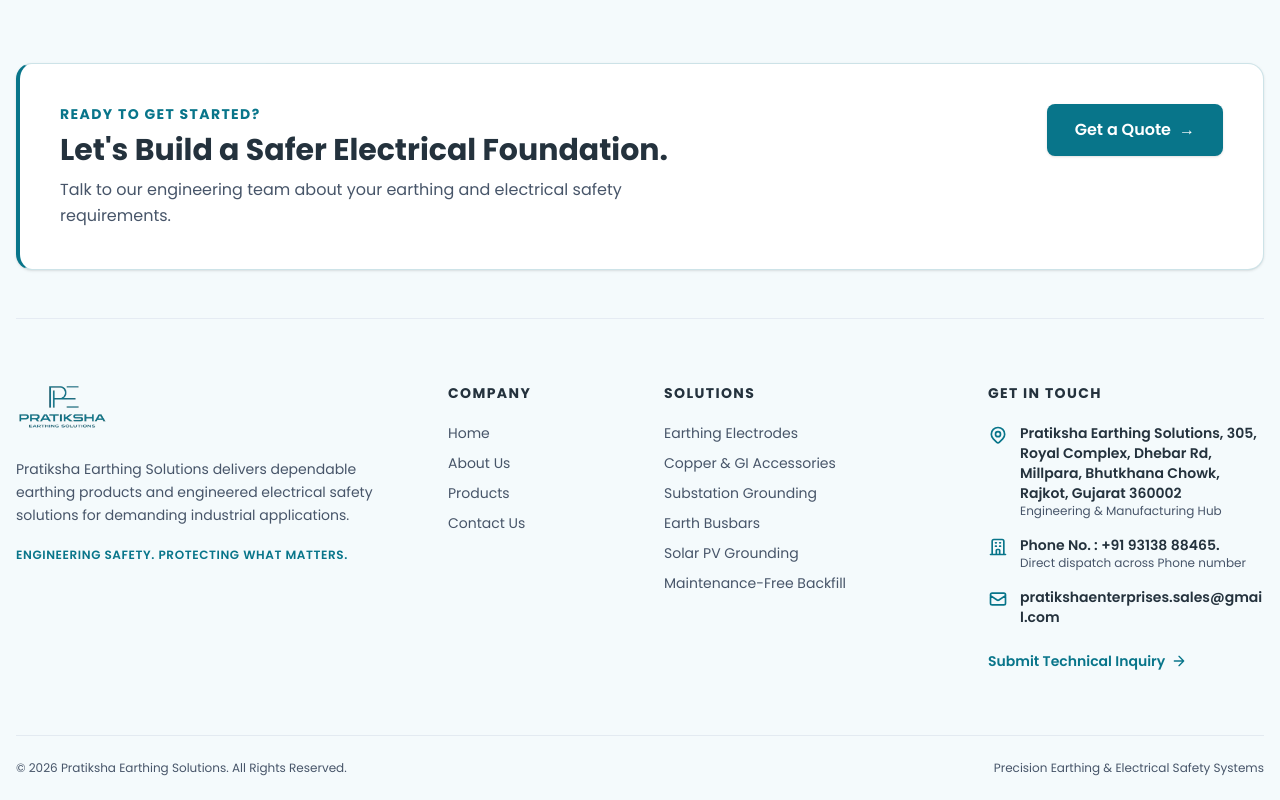
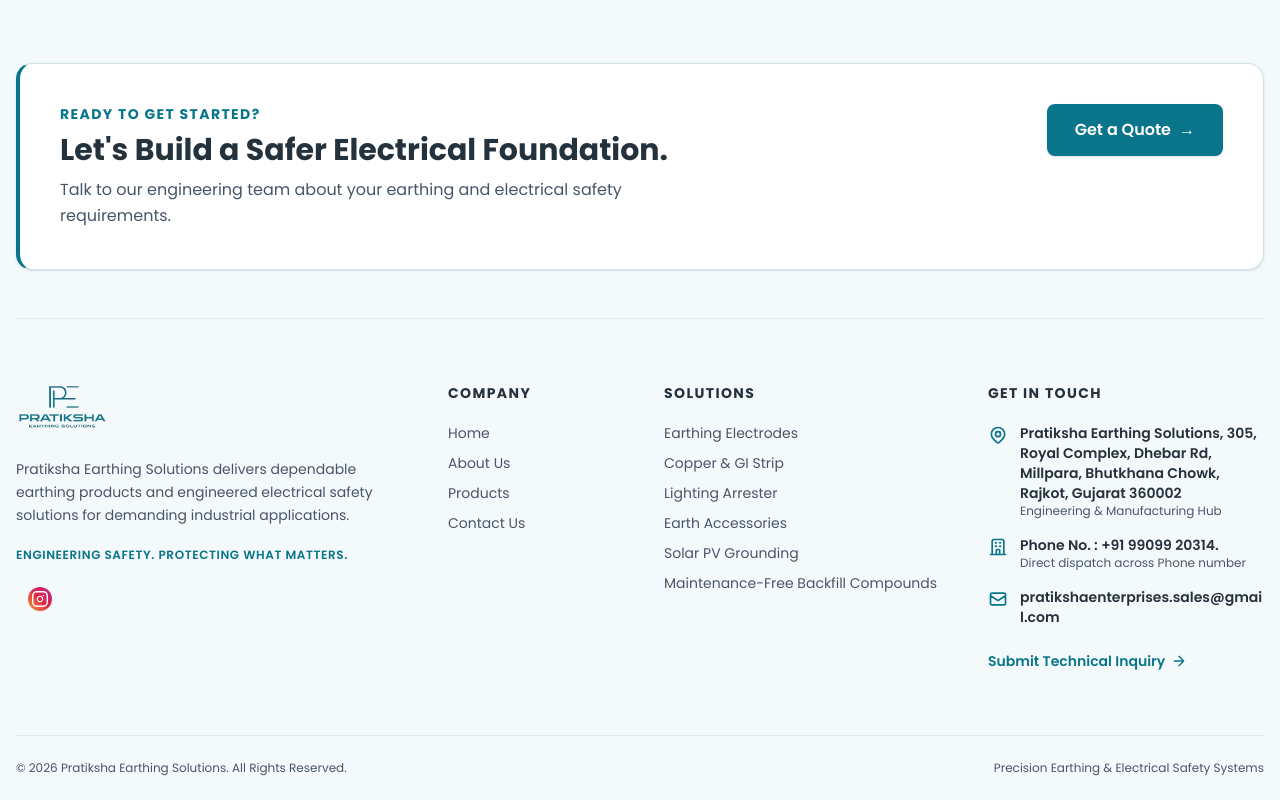
Before and after one commit to PrinceChavda09/pratiksha-enterprises, a Next.js app: page / in a window 1280 px wide. Shown: the part 4864-5664 px from the top of the page. Built offline with nearby package versions, Linux system fonts and the light colour scheme.

Commit message:
Add social media link and some changes on Solution link

```diff
--- a/src/components/footer.tsx
+++ b/src/components/footer.tsx
@@ -1,6 +1,6 @@
 import Image from "next/image";
 import Link from "next/link";
-import { ArrowRightIcon } from "@/components/icon";
+import { ArrowRightIcon, InstagramIcon } from "@/components/icon";
 import { Reveal, StaggerContainer, StaggerItem } from "@/components/animations";
 
 export default function Footer() {
@@ -16,14 +16,14 @@
   const solutions = [
     { name: "Earthing Electrodes", href: "/products/earthing-electrodes" },
     {
-      name: "Copper & GI Accessories",
+      name: "Copper & GI Strip",
       href: "/products/copper-gi-accessories",
     },
-    { name: "Substation Grounding", href: "/products/substation-grounding" },
-    { name: "Earth Busbars", href: "/products/earth-busbars" },
+    { name: "Lighting Arrester", href: "/products/substation-grounding" },
+    { name: "Earth Accessories", href: "/products/earth-busbars" },
     { name: "Solar PV Grounding", href: "/products/solar-pv-grounding" },
     {
-      name: "Maintenance-Free Backfill",
+      name: "Maintenance-Free Backfill Compounds",
       href: "/products/maintenance-free-backfill",
     },
   ];
@@ -95,6 +95,21 @@
               <span className="text-xs font-semibold text-[var(--primary-color)] tracking-wider uppercase">
                 Engineering safety. Protecting what matters.
               </span>
+            </div>
+
+            {/* Instagram ID Link */}
+            <div className="pt-4 flex items-center justify-center md:justify-start">
+              <a
+                href="https://www.instagram.com/pratiksha_earthing_solutions/"
+                target="_blank"
+                rel="noopener noreferrer"
+                className="group inline-flex items-center gap-2.5 px-3 py-2 rounded-full transition-all duration-200 text-xs font-semibold text-[var(--text-heading)] focus:outline-none focus-visible:ring-2 focus-visible:ring-[var(--primary-color)]"
+                aria-label="Follow Pratiksha Earthing Solutions on Instagram"
+              >
+                <span className="w-6 h-6 rounded-full flex items-center justify-center bg-gradient-to-tr from-[#f09433] via-[#dc2743] to-[#bc1888] text-white shrink-0 shadow-xs group-hover:scale-110 transition-transform duration-200">
+                  <InstagramIcon className="w-4 h-4" />
+                </span>
+              </a>
             </div>
           </StaggerItem>
 
@@ -199,7 +214,7 @@
                 </svg>
                 <div>
                   <p className="font-semibold text-[var(--text-heading)]">
-                    Phone No. : +91 93138 88465.
+                    Phone No. : +91 99099 20314.
                   </p>
                   <p className="text-xs text-[var(--gray-color)]">
                     Direct dispatch across Phone number
--- a/src/components/icon.tsx
+++ b/src/components/icon.tsx
@@ -106,6 +106,9 @@
     icons: {
       "whatsapp-fill": {
         body: '<path fill="currentColor" fill-rule="evenodd" d="M17.415 14.382c-.298-.149-1.759-.867-2.031-.967s-.47-.148-.669.15c-.198.297-.767.966-.94 1.164c-.174.199-.347.223-.644.075c-.297-.15-1.255-.463-2.39-1.475c-.883-.788-1.48-1.761-1.653-2.059c-.173-.297-.019-.458.13-.606c.134-.133.297-.347.446-.52s.198-.298.297-.497c.1-.198.05-.371-.025-.52c-.074-.149-.668-1.612-.916-2.207c-.241-.579-.486-.5-.668-.51c-.174-.008-.372-.01-.57-.01s-.52.074-.792.372c-.273.297-1.04 1.016-1.04 2.479c0 1.462 1.064 2.875 1.213 3.074s2.095 3.2 5.076 4.487c.71.306 1.263.489 1.694.625c.712.227 1.36.195 1.872.118c.57-.085 1.758-.719 2.006-1.413s.247-1.289.173-1.413s-.272-.198-.57-.347m-5.422 7.403h-.004a9.87 9.87 0 0 1-5.032-1.378l-.36-.214l-3.742.982l.999-3.648l-.235-.374a9.86 9.86 0 0 1-1.511-5.26c.002-5.45 4.436-9.884 9.889-9.884a9.8 9.8 0 0 1 6.988 2.899a9.82 9.82 0 0 1 2.892 6.992c-.002 5.45-4.436 9.885-9.884 9.885m8.412-18.297A11.82 11.82 0 0 0 11.992 0C5.438 0 .102 5.335.1 11.892a11.86 11.86 0 0 0 1.587 5.945L0 24l6.304-1.654a11.9 11.9 0 0 0 5.684 1.448h.005c6.554 0 11.89-5.335 11.892-11.893a11.82 11.82 0 0 0-3.48-8.413" clip-rule="evenodd"/>',
+      },
+      "instagram-fill": {
+        body: '<path fill="currentColor" fill-rule="evenodd" d="M12 7.063c-2.723 0-4.937 2.214-4.937 4.937 0 2.723 2.214 4.937 4.937 4.937 2.723 0 4.937-2.214 4.937-4.937 0-2.723-2.214-4.937-4.937-4.937zm0 8.162c-1.78 0-3.225-1.445-3.225-3.225 0-1.78 1.445-3.225 3.225-3.225 1.78 0 3.225 1.445 3.225 3.225 0 1.78-1.445 3.225-3.225 3.225zm6.406-8.588a1.153 1.153 0 1 1-2.306 0 1.153 1.153 0 0 1 2.306 0zM12 2.163c3.204 0 3.584.012 4.85.07 3.252.148 4.771 1.691 4.919 4.919.058 1.265.069 1.645.069 4.849 0 3.205-.012 3.584-.069 4.849-.149 3.225-1.664 4.771-4.919 4.919-1.266.058-1.644.07-4.85.07-3.204 0-3.584-.012-4.849-.07-3.26-.149-4.771-1.699-4.919-4.92-.058-1.265-.07-1.644-.07-4.849 0-3.204.013-3.583.07-4.849.149-3.227 1.664-4.771 4.919-4.919 1.266-.057 1.645-.069 4.849-.069zm0-2.163c-3.259 0-3.667.014-4.947.072-4.358.2-6.78 2.618-6.98 6.98-.059 1.281-.073 1.689-.073 4.948 0 3.259.014 3.668.072 4.948.2 4.358 2.618 6.78 6.98 6.98 1.281.058 1.689.072 4.948.072 3.259 0 3.668-.014 4.948-.072 4.354-.2 6.782-2.618 6.979-6.98.059-1.28.073-1.689.073-4.948 0-3.259-.014-3.667-.072-4.947-.196-4.354-2.617-6.78-6.979-6.98-1.281-.059-1.69-.073-4.949-.073z" clip-rule="evenodd"/>',
       },
       phone: {
         body: '<path fill="none" stroke="currentColor" stroke-linecap="round" stroke-linejoin="round" stroke-width="2" d="M10.554 6.24L7.171 2.335c-.39-.45-1.105-.448-1.558.006L2.831 5.128c-.828.829-1.065 2.06-.586 3.047a29.2 29.2 0 0 0 13.561 13.58c.986.479 2.216.242 3.044-.587l2.808-2.813c.455-.455.456-1.174.002-1.564l-3.92-3.365c-.41-.352-1.047-.306-1.458.106l-1.364 1.366a.46.46 0 0 1-.553.088a14.56 14.56 0 0 1-5.36-5.367a.46.46 0 0 1 .088-.554l1.36-1.361c.412-.414.457-1.054.101-1.465"/>',
@@ -281,9 +284,26 @@
 export const contactIcons = {
   whatsapp: "akar-icons:whatsapp-fill",
   phone: "akar-icons:phone",
+  instagram: "akar-icons:instagram-fill",
 } as const;
 
 export type ContactIconName = (typeof contactIcons)[keyof typeof contactIcons];
+
+/**
+ * Instagram filled brand icon from akar-icons.
+ */
+export function InstagramIcon({
+  className = "w-4 h-4",
+  ...props
+}: Omit<IconProps, "icon">) {
+  return (
+    <Icon
+      icon={contactIcons.instagram}
+      className={className}
+      {...props}
+    />
+  );
+}
 
 /**
  * WhatsApp filled brand icon from akar-icons.
```
